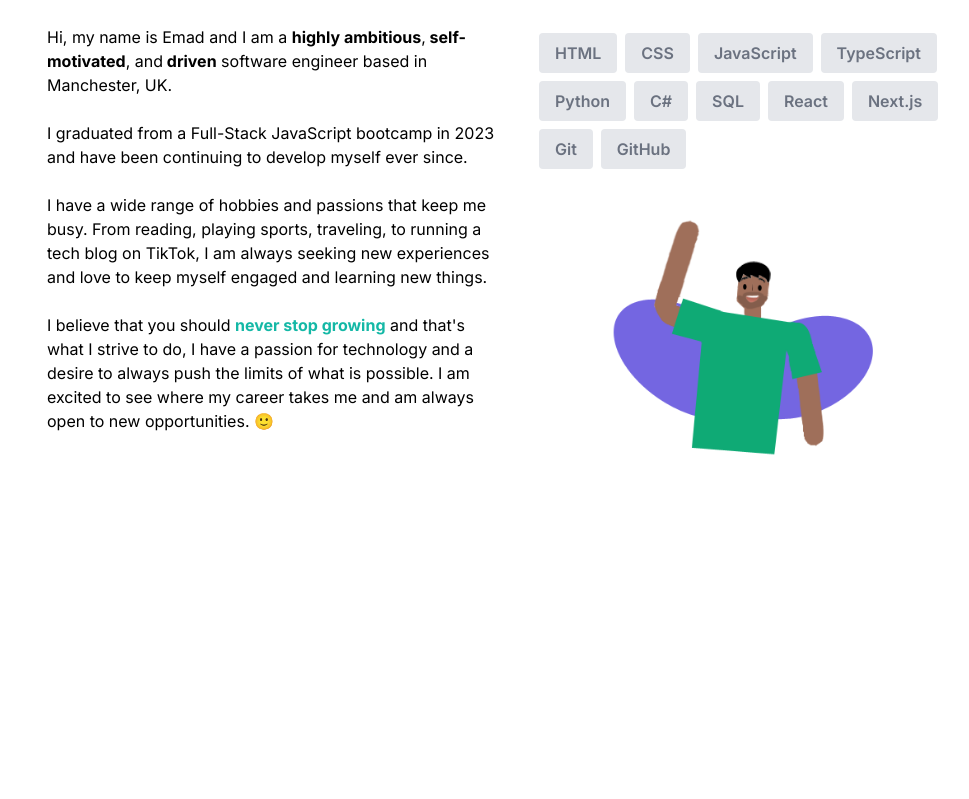
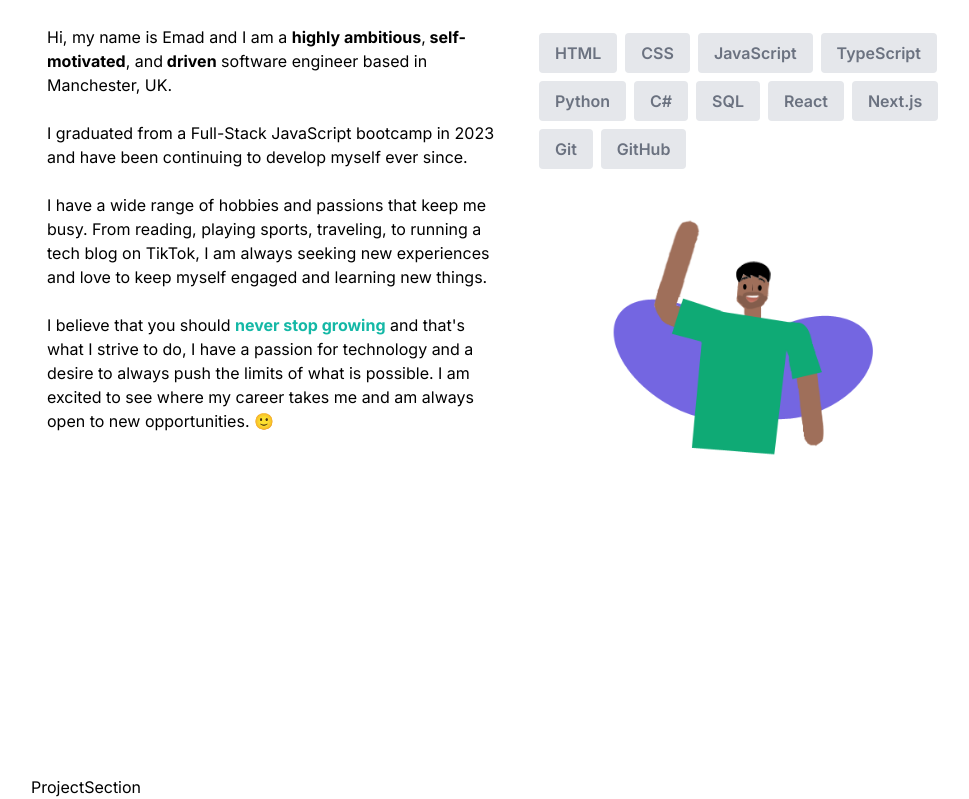
Before and after one commit to code-emad/porfolio-ver1, a Next.js app: page / in a window 1280 px wide. Shown: the part 1042-1841 px from the top of the page, without its empty margins (121-1090 px from the left). Before the commit the page ends 1817 px from the top, so only its background shows below. Built offline with nearby package versions, Linux system fonts and the light colour scheme.

Commit message:
adding project section to page

```diff
--- a/src/app/page.tsx
+++ b/src/app/page.tsx
@@ -1,11 +1,13 @@
 import HeroSection from "./Components/HeroSection"
 import AboutSection from "./Components/AboutSection"
+import ProjectSection from "./Components/ProjectSection"
 
 export default function Home() {
   return (
     <main className="mx-auto max-w-3xl px-4 sm:px-6 md:max-w-5xl ">
       <HeroSection/>
       <AboutSection/>
+      <ProjectSection/>
     </main>
   )
 }
```
